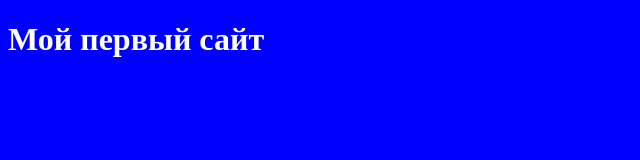
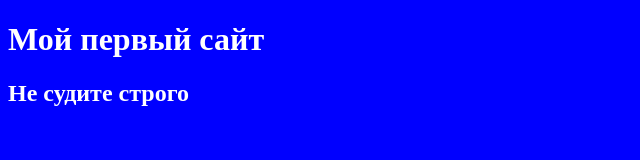
Before and after one commit to EfBrake1/test, a plain HTML site: page index.html in a window 1280 px wide. Shown: the whole page, without its empty margins (0-640 px from the left). Drawn offline with Linux system fonts and the light colour scheme.

Commit message:
я сделал h2

```diff
--- a/index.html
+++ b/index.html
@@ -9,5 +9,6 @@
 </head>
 <body>
     <h1>Мой первый сайт</h1>
+    <h2>Не судите строго</h2>
 </body>
 </html>
```
